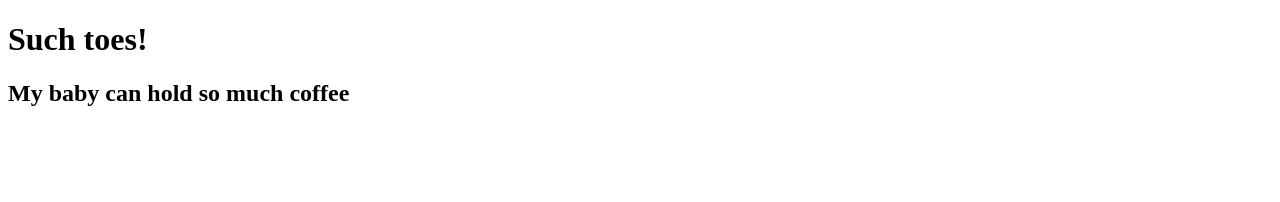
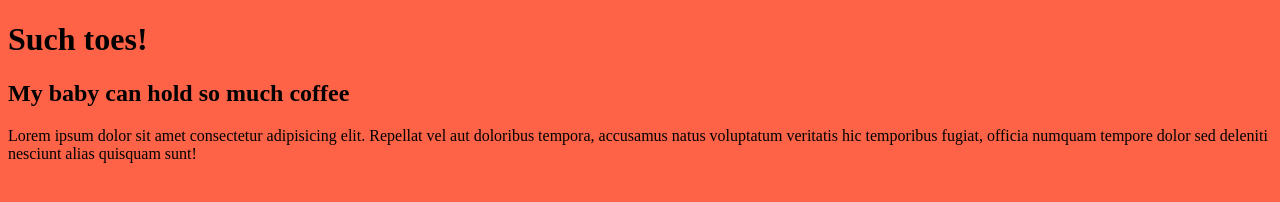
Before and after one commit to BreeAlexandra/myFirstGitBB, a plain HTML site: page index.html in a window 1280 px wide. Drawn offline with Linux system fonts and the light colour scheme.

Commit message:
started adding styles :nailc-care::ribbon::sparkles:

```diff
--- a/index.html
+++ b/index.html
@@ -4,6 +4,7 @@
     <meta charset="UTF-8">
     <meta name="viewport" content="width=device-width, initial-scale=1.0">
     <title>What a baby!!</title>
+    <link rel="stylesheet" href="./style.css">
 </head>
 <body>
 
@@ -11,5 +12,7 @@
 
     <h2>My baby can hold so much coffee</h2>
 
+    <p>Lorem ipsum dolor sit amet consectetur adipisicing elit. Repellat vel aut doloribus tempora, accusamus natus voluptatum veritatis hic temporibus fugiat, officia numquam tempore dolor sed deleniti nesciunt alias quisquam sunt!</p>
+
 </body>
 </html>
--- /dev/null
+++ b/style.css
@@ -0,0 +1,3 @@
+body {
+    background: tomato;
+}
```
